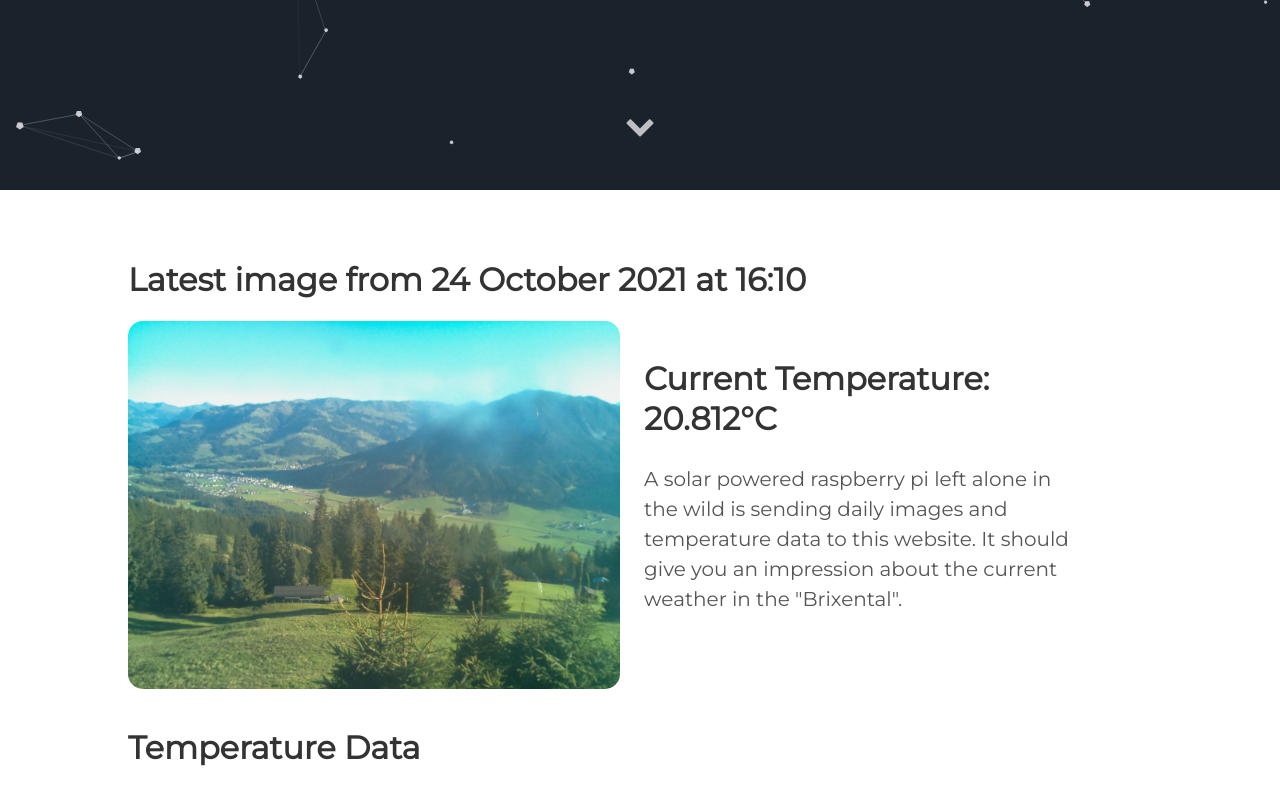
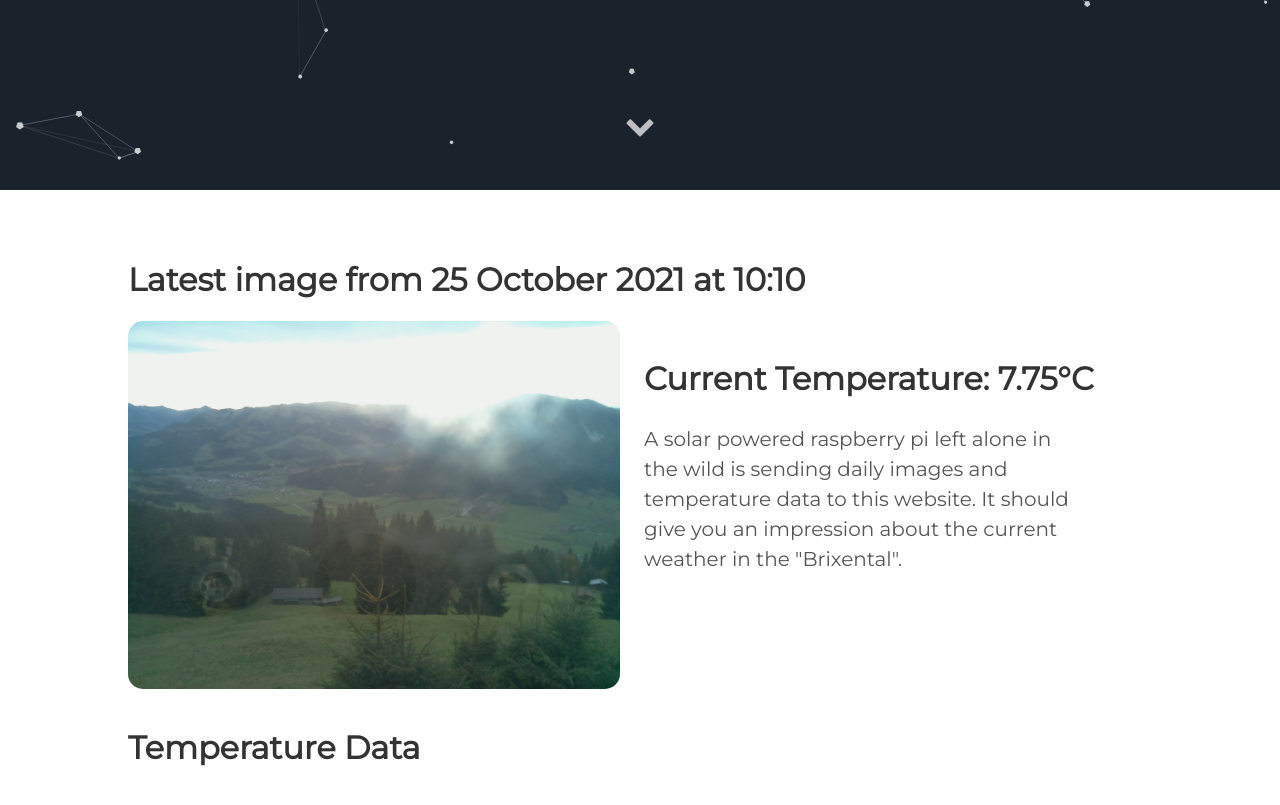
Before and after one commit to vektorious/vektorious.github.io, a Jekyll site: the page built from resources/huette.md, in a window 1280 px wide and 900 px high, scrolled down 710 px. Shown: the top 805 px of the window. Built offline with Jekyll 4.4.1, drawn with Linux system fonts in a browser that asks for light colours.

Commit message:
I'm a bot beep boop

```diff
--- a/resources/huette.md
+++ b/resources/huette.md
@@ -6,13 +6,13 @@ image: '/assets/img/'
 description: 'Live image from the Austrian alps'
 twitter_text: ' '
 ---
-## Latest image from 24 October 2021 at 16:10
+## Latest image from 25 October 2021 at 10:10
 <div class="huette">
   <div class="huette-image">
     <img src="{{ "/assets/img/huette.jpg" | prepend: site.baseurl }}">
   </div>
   <div class="huette-text">
-        <h2>Current Temperature: 20.812°C</h2>
+        <h2>Current Temperature: 7.75°C</h2>
         <p>A solar powered raspberry pi left alone in the wild is sending daily images and temperature data to this website. It should give you an impression about the current weather in the "Brixental".</p>
 
   </div>
```
Also changed, not shown: rpi-script/2021-10-25_100915.txt (renamed from rpi-script/2021-10-24_160915.txt, +5 -5 lines), rpi-script/huette.md (+2 -2 lines), assets/img/huette.jpg, assets/img/temp_plot.png, rpi-script/temp_plot.png, 1 other file.
